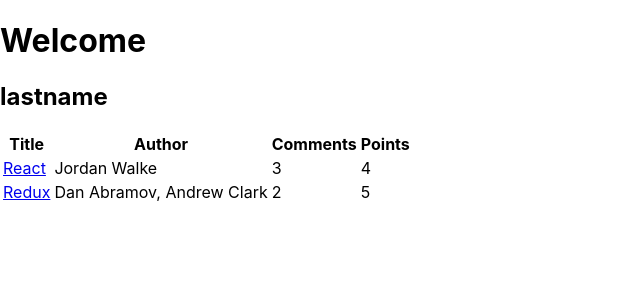
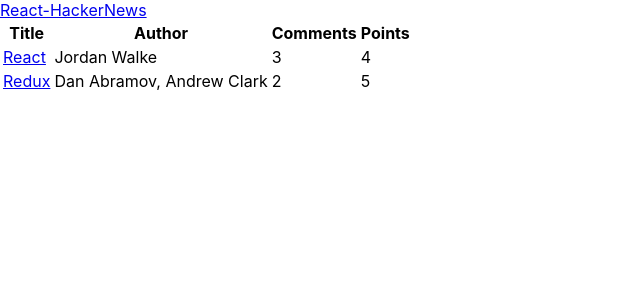
Before and after one commit to alpaiva/react-hackernews, a React (Create React App) app: page / in a window 1280 px wide. Shown: the top 300 px of the page, without its empty margins (0-640 px from the left). Built offline with nearby package versions, Linux system fonts and the light colour scheme; the HTML template or start-up script is replaced by a standard one.

Commit message:
added navbar

```diff
--- a/src/App.js
+++ b/src/App.js
@@ -1,4 +1,4 @@
-import { Container, Table } from 'react-bootstrap'
+import { Container, Navbar, Table } from 'react-bootstrap'
 
 const list = [
   {
@@ -19,14 +19,18 @@
   },
 ]
 function App() {
+
   const welcome = 'Welcome'
   const user = { name: 'user', lastname: 'lastname' }
   return (
     <div>
-      <h1>{welcome}</h1>
-      <h2>{user.lastname}</h2>
+      <Navbar bg='light' expand='lg' className='mb-5'>
+        <Container>
+          <Navbar.Brand href="#">React-HackerNews</Navbar.Brand>
+        </Container>
+      </Navbar>
       <Container fluid='md'>
-        <Table reponsive='sm' striped bordered hover size='sm' mt='20'>
+        <Table reponsive='sm' striped bordered hover size='sm'>
           <thead>
             <tr>
               <th>Title</th>
```
